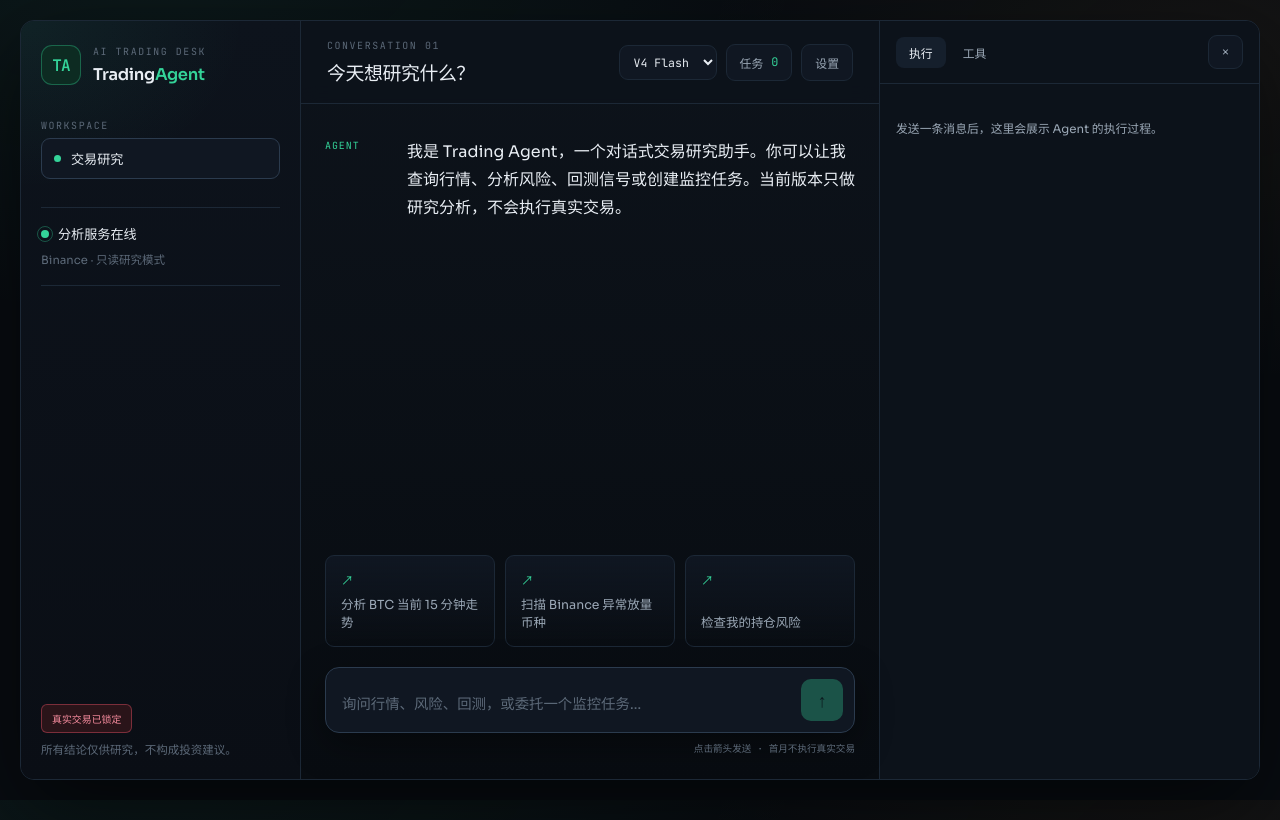
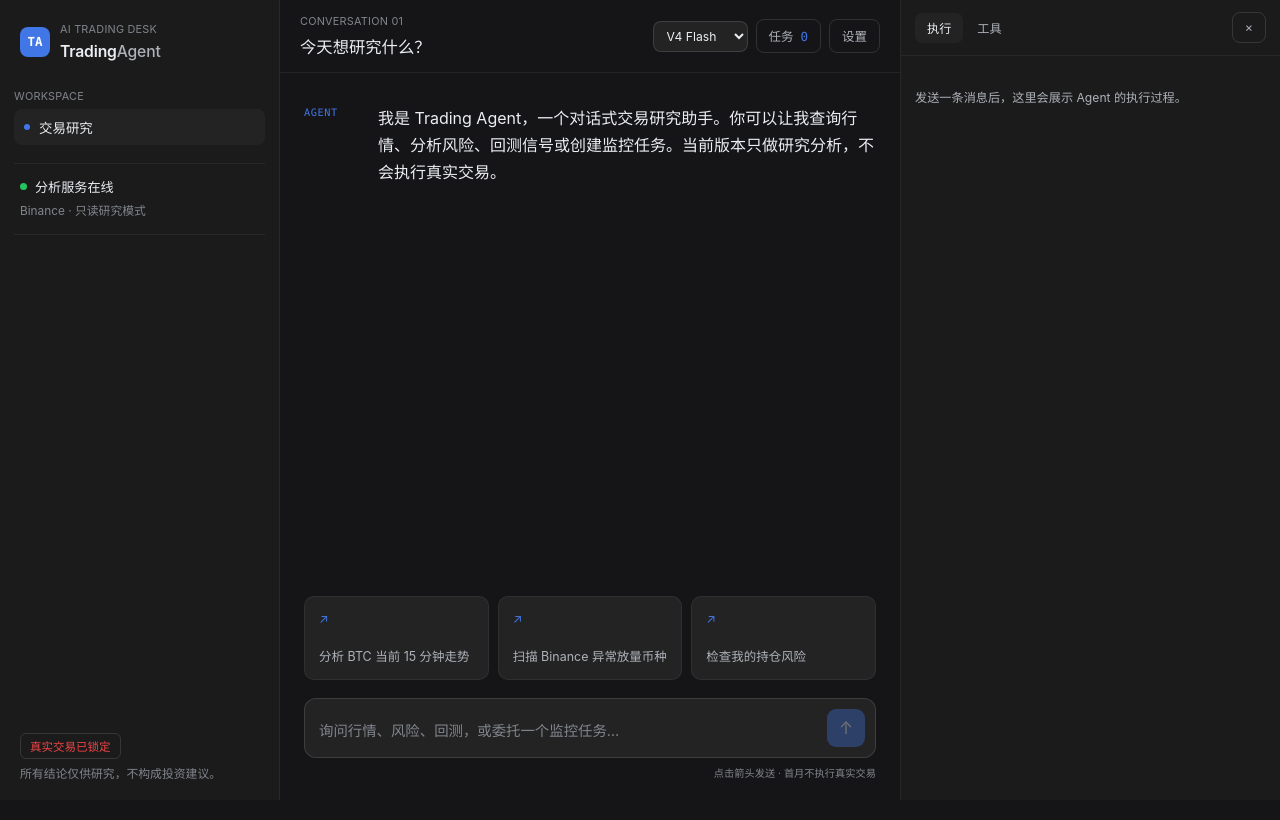
Before and after one commit to CryptoDuzey/trading-agent, a React (Vite) app in the folder apps/web/: page / in a window 1280 px wide. Built offline with nearby package versions, Linux system fonts and the light colour scheme.

Commit message:
style: align UI tokens with DeepSeek Harness dark theme
- System font stack, DeepSeek blue accent, bluish-neutral layers, hairline borders.

- Remove gradients, glow and custom webfonts.

```diff
--- a/apps/web/src/styles.css
+++ b/apps/web/src/styles.css
@@ -1,26 +1,26 @@
-@import url("https://fonts.googleapis.com/css2?family=Sora:wght@300;400;500;600;700&family=JetBrains+Mono:wght@400;500;600&display=swap");
-
 :root {
   color-scheme: dark;
-  --bg: #080c11;
-  --bg-soft: #0d131b;
-  --surface: #101722;
-  --surface-2: #151f2c;
-  --line: #1c2836;
-  --line-strong: #2b3b4e;
-  --text: #e9eef4;
-  --text-dim: #9ba8b6;
-  --text-faint: #5c6978;
-  --accent: #34d399;
-  --accent-deep: #10b981;
-  --accent-soft: #0d2b22;
-  --gold: #e2a94f;
-  --danger: #f4556d;
-  --danger-soft: #2a1419;
-  --radius: 14px;
-  --radius-sm: 9px;
-  --font-ui: "Sora", "PingFang SC", "Microsoft YaHei", sans-serif;
-  --font-mono: "JetBrains Mono", "SFMono-Regular", monospace;
+  /* DeepSeek Harness dark-theme tokens (design-platform.css) */
+  --bg-base: rgb(21, 21, 23);
+  --bg-sidebar: rgb(27, 27, 28);
+  --bg-layer-1: rgb(35, 35, 36);
+  --bg-layer-2: rgb(44, 44, 46);
+  --bg-layer-3: rgb(53, 54, 56);
+  --border-l1: rgba(255, 255, 255, 0.06);
+  --border-l2: rgba(255, 255, 255, 0.12);
+  --accent: rgb(65, 118, 230);
+  --accent-hover: rgb(86, 134, 254);
+  --text: rgb(235, 238, 242);
+  --text-dim: rgb(173, 178, 184);
+  --text-faint: rgb(129, 133, 140);
+  --up: rgb(34, 197, 94);
+  --down: rgb(239, 68, 68);
+  --font-ui: -apple-system, BlinkMacSystemFont, "Segoe UI", "PingFang SC",
+    "Hiragino Sans GB", "Microsoft YaHei", "Helvetica Neue", Helvetica, Arial,
+    sans-serif;
+  --font-mono: "SF Mono", "JetBrains Mono", "Fira Code", Consolas, Menlo,
+    "PingFang SC", "Microsoft YaHei", monospace;
+  --ease: cubic-bezier(0.4, 0, 0.2, 1);
 }
 
 * { box-sizing: border-box; }
@@ -31,17 +31,14 @@
   margin: 0;
   min-width: 320px;
   color: var(--text);
-  background:
-    radial-gradient(1200px 700px at 12% -8%, rgb(52 211 153 / 7%), transparent 55%),
-    radial-gradient(1000px 620px at 95% 8%, rgb(226 169 79 / 6%), transparent 52%),
-    var(--bg);
+  background: var(--bg-base);
   font-family: var(--font-ui);
   font-synthesis: none;
   text-rendering: optimizeLegibility;
   -webkit-font-smoothing: antialiased;
 }
 
-button, textarea, input, select { font: inherit; }
+button, textarea, input, select { font: inherit; color: inherit; }
 button { cursor: pointer; }
 button:focus-visible, textarea:focus-visible, input:focus-visible, select:focus-visible {
   outline: 2px solid var(--accent);
@@ -51,248 +48,216 @@
 .workspace {
   display: grid;
   grid-template-columns: 280px minmax(0, 1fr) 380px;
-  width: min(1560px, calc(100% - 40px));
-  height: calc(100vh - 40px);
-  margin: 20px auto;
+  height: 100vh;
   overflow: hidden;
-  border: 1px solid var(--line);
-  border-radius: var(--radius);
-  background: linear-gradient(180deg, var(--bg-soft), var(--bg));
-  box-shadow: 0 30px 90px rgb(0 0 0 / 55%);
+  background: var(--bg-base);
 }
 .workspace.details-closed { grid-template-columns: 280px minmax(0, 1fr) 0px; }
 .workspace.details-closed .details-panel { display: none; }
 
-/* ---------- 左：侧栏 ---------- */
+/* ---------- 左侧栏 ---------- */
 .sidebar {
   display: flex;
   flex-direction: column;
-  padding: 24px 20px 20px;
-  border-right: 1px solid var(--line);
-  background:
-    radial-gradient(320px 240px at 0% 0%, rgb(52 211 153 / 8%), transparent 70%),
-    linear-gradient(180deg, #0d131c, #0a0e15);
+  min-width: 0;
+  padding: 18px 14px 16px;
+  background: var(--bg-sidebar);
+  border-right: 1px solid var(--border-l1);
 }
-.brand-row { display: flex; align-items: center; gap: 12px; }
+.brand-row { display: flex; align-items: center; gap: 10px; padding: 4px 6px 14px; }
 .brand-mark {
   display: grid;
-  width: 40px;
-  height: 40px;
+  width: 30px;
+  height: 30px;
   place-items: center;
-  border: 1px solid rgb(52 211 153 / 35%);
-  border-radius: 11px;
-  color: var(--accent);
-  background: var(--accent-soft);
+  border-radius: 8px;
+  color: #fff;
+  background: var(--accent);
   font-family: var(--font-mono);
-  font-size: 1rem;
+  font-size: 0.78rem;
   font-weight: 600;
-  letter-spacing: -.05em;
 }
-.brand-name { margin: 0; font-size: 1.02rem; font-weight: 600; letter-spacing: -.02em; }
-.brand-name em { color: var(--accent); font-style: normal; }
+.brand-name { margin: 0; font-size: 0.98rem; font-weight: 600; letter-spacing: -0.01em; }
+.brand-name em { color: var(--text-dim); font-style: normal; font-weight: 500; }
 
 .overline {
   margin: 0 0 6px;
   color: var(--text-faint);
-  font-family: var(--font-mono);
-  font-size: .62rem;
-  letter-spacing: .16em;
-  text-transform: uppercase;
+  font-size: 0.68rem;
+  letter-spacing: 0.02em;
 }
 
-.workspace-list { margin-top: 34px; }
+.workspace-list { margin-top: 14px; }
 .workspace-item {
   display: flex;
   align-items: center;
-  gap: 10px;
+  gap: 9px;
   width: 100%;
-  padding: 10px 12px;
-  border: 1px solid transparent;
-  border-radius: 9px;
+  padding: 8px 10px;
+  border: 0;
+  border-radius: 8px;
   color: var(--text-dim);
   background: transparent;
   text-align: left;
-  font-size: .82rem;
-  transition: background .18s, color .18s, border-color .18s;
+  font-size: 0.84rem;
+  transition: background 0.15s var(--ease), color 0.15s var(--ease);
 }
-.workspace-item.active { border-color: var(--line-strong); color: var(--text); background: var(--surface); }
-.workspace-item:hover { color: var(--text); }
-.ws-dot { width: 7px; height: 7px; border-radius: 50%; background: var(--accent); }
+.workspace-item:hover { color: var(--text); background: var(--bg-layer-1); }
+.workspace-item.active { color: var(--text); background: var(--bg-layer-1); }
+.ws-dot { width: 6px; height: 6px; border-radius: 50%; background: var(--accent); }
 
-.market-status {
-  margin-top: 28px;
-  padding: 16px 0;
-  border-top: 1px solid var(--line);
-  border-bottom: 1px solid var(--line);
-}
-.status-heading { display: flex; align-items: center; gap: 9px; font-size: .82rem; font-weight: 500; }
-.market-status p, .sidebar footer p {
-  margin: 8px 0 0;
-  color: var(--text-faint);
-  font-size: .72rem;
-  line-height: 1.6;
-}
-.live-dot { position: relative; width: 8px; height: 8px; border-radius: 50%; background: var(--accent); }
-.live-dot::after {
-  content: "";
-  position: absolute;
-  inset: -4px;
-  border-radius: 50%;
-  border: 1px solid rgb(52 211 153 / 50%);
-  animation: ping 1.8s cubic-bezier(0, 0, 0.2, 1) infinite;
-}
-.sidebar footer { margin-top: auto; }
+.market-status { margin-top: 18px; padding: 13px 6px; border-top: 1px solid var(--border-l1); border-bottom: 1px solid var(--border-l1); }
+.status-heading { display: flex; align-items: center; gap: 8px; font-size: 0.82rem; }
+.live-dot { width: 7px; height: 7px; border-radius: 50%; background: var(--up); }
+.market-status p, .sidebar footer p { margin: 6px 0 0; color: var(--text-faint); font-size: 0.74rem; line-height: 1.6; }
+
+.sidebar footer { margin-top: auto; padding: 0 6px; }
 .safety-badge {
   display: inline-block;
-  padding: 6px 10px;
-  border: 1px solid rgb(244 85 109 / 40%);
+  padding: 4px 9px;
+  border: 1px solid var(--border-l2);
   border-radius: 6px;
-  color: #f58b9d;
-  background: var(--danger-soft);
-  font-family: var(--font-mono);
-  font-size: .62rem;
+  color: var(--down);
+  font-size: 0.72rem;
 }
 
-/* ---------- 中：对话区 ---------- */
+/* ---------- 中：对话 ---------- */
 .chat-panel { position: relative; display: flex; min-width: 0; flex-direction: column; min-height: 0; }
 .chat-header {
   display: flex;
   justify-content: space-between;
   align-items: center;
-  padding: 18px 26px;
-  border-bottom: 1px solid var(--line);
-  background: rgb(13 19 27 / 72%);
-  backdrop-filter: blur(10px);
+  padding: 14px 20px;
+  border-bottom: 1px solid var(--border-l1);
+  background: var(--bg-base);
 }
-.chat-header h2 { margin: 0; font-size: 1.18rem; font-weight: 500; letter-spacing: -.02em; }
-.header-actions { display: flex; align-items: center; gap: 9px; }
+.chat-header h2 { margin: 0; font-size: 1.02rem; font-weight: 600; }
+.header-actions { display: flex; align-items: center; gap: 8px; }
+
 .model-select {
-  padding: 8px 10px;
-  border: 1px solid var(--line);
-  border-radius: 9px;
-  color: var(--text);
-  background: var(--surface);
-  font-family: var(--font-mono);
-  font-size: .72rem;
+  padding: 6px 9px;
+  border: 1px solid var(--border-l2);
+  border-radius: 8px;
+  background: var(--bg-layer-1);
+  font-size: 0.76rem;
 }
+.model-select:hover { border-color: rgba(255, 255, 255, 0.2); }
+
 .icon-button {
   display: inline-flex;
   align-items: center;
-  gap: 8px;
-  padding: 9px 13px;
-  border: 1px solid var(--line);
-  border-radius: 9px;
+  gap: 7px;
+  padding: 7px 12px;
+  border: 1px solid var(--border-l2);
+  border-radius: 8px;
   color: var(--text-dim);
-  background: var(--surface);
-  font-size: .74rem;
-  transition: border-color .18s, color .18s;
+  background: transparent;
+  font-size: 0.78rem;
+  transition: background 0.15s var(--ease), color 0.15s var(--ease), border-color 0.15s var(--ease);
 }
-.icon-button:hover { border-color: var(--line-strong); color: var(--text); }
+.icon-button:hover { color: var(--text); background: var(--bg-layer-1); border-color: rgba(255, 255, 255, 0.2); }
 .icon-button span { color: var(--accent); font-family: var(--font-mono); }
 
 .overlay-panel {
   position: absolute;
   z-index: 20;
-  top: 68px;
-  right: 18px;
-  width: min(380px, calc(100% - 36px));
-  max-height: calc(100% - 90px);
+  top: 56px;
+  right: 14px;
+  width: min(380px, calc(100% - 28px));
+  max-height: calc(100% - 70px);
   overflow: auto;
-  padding: 18px;
-  border: 1px solid var(--line-strong);
-  border-radius: var(--radius);
-  background: #0f1620;
-  box-shadow: 0 24px 70px rgb(0 0 0 / 55%);
+  padding: 16px;
+  border: 1px solid var(--border-l2);
+  border-radius: 12px;
+  background: var(--bg-layer-2);
+  box-shadow: 0 16px 48px rgb(0 0 0 / 45%);
 }
 .overlay-panel > header { display: flex; align-items: flex-start; justify-content: space-between; }
-.overlay-panel h3 { margin: 0; font-size: 1rem; font-weight: 600; }
+.overlay-panel h3 { margin: 0; font-size: 0.95rem; font-weight: 600; }
 .overlay-panel > header button {
-  width: 28px;
-  height: 28px;
-  border: 1px solid var(--line);
-  border-radius: 8px;
+  width: 26px;
+  height: 26px;
+  border: 0;
+  border-radius: 6px;
   color: var(--text-dim);
   background: transparent;
-  font-size: 1.05rem;
+  font-size: 1rem;
   line-height: 1;
 }
-.task-list { display: grid; gap: 9px; margin-top: 15px; }
-.task-card { padding: 13px; border: 1px solid var(--line); border-radius: var(--radius-sm); background: var(--surface); }
-.task-card-heading { display: flex; align-items: center; justify-content: space-between; gap: 12px; }
-.task-card-heading strong { font-family: var(--font-mono); font-size: .86rem; }
-.task-card p { margin: 8px 0 3px; font-size: .78rem; color: var(--text-dim); }
-.task-card small { color: var(--text-faint); font-family: var(--font-mono); font-size: .6rem; }
+.overlay-panel > header button:hover { color: var(--text); background: var(--bg-layer-3); }
+
+.task-list { display: grid; gap: 8px; margin-top: 14px; }
+.task-card { padding: 12px; border: 1px solid var(--border-l1); border-radius: 9px; background: var(--bg-layer-1); }
+.task-card-heading { display: flex; align-items: center; justify-content: space-between; gap: 10px; }
+.task-card-heading strong { font-family: var(--font-mono); font-size: 0.84rem; }
+.task-card p { margin: 7px 0 3px; font-size: 0.78rem; color: var(--text-dim); }
+.task-card small { color: var(--text-faint); font-family: var(--font-mono); font-size: 0.64rem; }
 .task-card > button {
   display: block;
-  margin-top: 10px;
-  padding: 5px 11px;
-  border: 1px solid var(--line-strong);
-  border-radius: 7px;
+  margin-top: 9px;
+  padding: 5px 10px;
+  border: 1px solid var(--border-l2);
+  border-radius: 6px;
   color: var(--text-dim);
   background: transparent;
-  font-size: .66rem;
+  font-size: 0.7rem;
 }
-.task-status { padding: 3px 7px; border-radius: 5px; font-family: var(--font-mono); font-size: .58rem; }
-.task-status.active { color: #7ee2b8; background: #0d2b22; }
-.task-status.paused { color: #e6c98a; background: #2a2212; }
-.task-status.completed { color: #f0a4b0; background: #2a1419; }
-.task-status.failed { color: #f58b9d; background: #2a1419; }
-.task-empty, .task-error { margin: 20px 0 5px; color: var(--text-dim); font-size: .74rem; line-height: 1.6; }
-.task-error { color: #f58b9d; }
+.task-card > button:hover { color: var(--text); background: var(--bg-layer-2); }
+.task-status { padding: 2px 7px; border-radius: 5px; font-size: 0.66rem; }
+.task-status.active { color: var(--up); background: rgba(34, 197, 94, 0.12); }
+.task-status.paused { color: #e2a94f; background: rgba(226, 169, 79, 0.12); }
+.task-status.completed { color: var(--text-dim); background: var(--bg-layer-2); }
+.task-status.failed { color: var(--down); background: rgba(239, 68, 68, 0.12); }
+.task-empty, .task-error { margin: 18px 0 5px; color: var(--text-dim); font-size: 0.76rem; line-height: 1.6; }
+.task-error { color: var(--down); }
 
-.field { margin-bottom: 15px; }
-.field label { display: block; margin-bottom: 7px; color: var(--text-dim); font-size: .7rem; }
+.field { margin-bottom: 14px; }
+.field label { display: block; margin-bottom: 6px; color: var(--text-dim); font-size: 0.72rem; }
 .field input, .field select {
   width: 100%;
-  padding: 10px 12px;
-  border: 1px solid var(--line);
+  padding: 9px 11px;
+  border: 1px solid var(--border-l2);
   border-radius: 8px;
-  color: var(--text);
-  background: var(--surface);
-  font-size: .78rem;
+  background: var(--bg-layer-1);
+  font-size: 0.8rem;
 }
 .field input::placeholder { color: var(--text-faint); }
-.field-hint { margin: 6px 0 0; color: var(--text-faint); font-size: .66rem; line-height: 1.5; }
+.field-hint { margin: 5px 0 0; color: var(--text-faint); font-size: 0.68rem; line-height: 1.5; }
 .primary-button {
   width: 100%;
-  padding: 11px;
+  padding: 10px;
   border: 0;
-  border-radius: 9px;
-  color: #04231a;
+  border-radius: 8px;
+  color: #fff;
   background: var(--accent);
-  font-weight: 600;
-  font-size: .78rem;
-  transition: background .18s;
+  font-weight: 500;
+  font-size: 0.8rem;
+  transition: background 0.15s var(--ease);
 }
-.primary-button:hover { background: var(--accent-deep); }
-.settings-note { margin: 14px 0 0; color: var(--text-faint); font-size: .66rem; line-height: 1.6; }
+.primary-button:hover { background: var(--accent-hover); }
+.settings-note { margin: 13px 0 0; color: var(--text-faint); font-size: 0.68rem; line-height: 1.6; }
 
 /* ---------- 消息流 ---------- */
 .message-list {
   flex: 1;
-  width: min(760px, calc(100% - 48px));
+  width: min(720px, calc(100% - 48px));
   margin: 0 auto;
-  padding: 30px 0 20px;
+  padding: 28px 0 18px;
   overflow-y: auto;
 }
-.message { display: grid; grid-template-columns: 66px minmax(0, 1fr); gap: 16px; margin-bottom: 24px; animation: rise .3s ease both; }
-.message-role {
-  padding-top: 5px;
-  color: var(--accent);
-  font-family: var(--font-mono);
-  font-size: .62rem;
-  letter-spacing: .1em;
-}
+.message { display: grid; grid-template-columns: 60px minmax(0, 1fr); gap: 14px; margin-bottom: 22px; animation: rise 0.25s var(--ease) both; }
+.message-role { padding-top: 5px; color: var(--text-faint); font-family: var(--font-mono); font-size: 0.64rem; letter-spacing: 0.06em; }
 .message.user .message-role { color: var(--text-faint); }
-.message-content { max-width: 620px; line-height: 1.75; white-space: pre-wrap; }
+.message.assistant .message-role { color: var(--accent); }
+.message-content { max-width: 600px; line-height: 1.7; white-space: pre-wrap; }
 .message-body { min-width: 0; }
 .message.user .message-content {
   width: fit-content;
   max-width: 90%;
-  padding: 11px 15px;
-  border: 1px solid var(--line);
-  border-radius: 4px 12px 12px 12px;
-  background: var(--surface);
+  padding: 10px 14px;
+  border: 1px solid var(--border-l1);
+  border-radius: 12px;
+  background: var(--bg-layer-1);
 }
 .message.assistant .message-content { padding-top: 4px; }
 .typing { color: var(--text-dim); animation: pulse 1.1s ease-in-out infinite; }
@@ -301,70 +266,68 @@
 .starter-grid {
   display: grid;
   grid-template-columns: repeat(3, 1fr);
-  gap: 10px;
-  width: min(760px, calc(100% - 48px));
-  margin: 0 auto 20px;
+  gap: 9px;
+  width: min(720px, calc(100% - 48px));
+  margin: 0 auto 18px;
 }
 .starter-grid button {
   display: flex;
-  min-height: 92px;
-  padding: 15px;
+  min-height: 84px;
+  padding: 14px;
   flex-direction: column;
   justify-content: space-between;
   align-items: flex-start;
-  border: 1px solid var(--line);
-  border-radius: var(--radius-sm);
+  border: 1px solid var(--border-l1);
+  border-radius: 10px;
   color: var(--text-dim);
-  background: linear-gradient(180deg, var(--surface), transparent);
+  background: var(--bg-layer-1);
   text-align: left;
-  font-size: .78rem;
-  transition: border-color .2s, transform .2s, color .2s;
+  font-size: 0.78rem;
+  transition: border-color 0.15s var(--ease), color 0.15s var(--ease);
 }
-.starter-grid button:hover { border-color: rgb(52 211 153 / 45%); color: var(--text); transform: translateY(-2px); }
-.starter-grid button span { color: var(--accent); font-family: var(--font-mono); }
+.starter-grid button:hover { border-color: rgba(255, 255, 255, 0.2); color: var(--text); }
+.starter-grid button span { color: var(--accent); }
 
 /* ---------- 输入框 ---------- */
-.composer-wrap { width: min(760px, calc(100% - 48px)); margin: 0 auto; padding-bottom: 24px; }
+.composer-wrap { width: min(720px, calc(100% - 48px)); margin: 0 auto; padding-bottom: 20px; }
 .composer {
   display: flex;
-  gap: 12px;
+  gap: 10px;
   align-items: flex-end;
-  padding: 11px 11px 11px 16px;
-  border: 1px solid var(--line-strong);
-  border-radius: var(--radius);
-  background: var(--surface);
-  box-shadow: 0 12px 36px rgb(0 0 0 / 38%);
-  transition: border-color .18s;
+  padding: 10px 10px 10px 14px;
+  border: 1px solid var(--border-l2);
+  border-radius: 12px;
+  background: var(--bg-layer-1);
+  transition: border-color 0.15s var(--ease);
 }
-.composer:focus-within { border-color: rgb(52 211 153 / 55%); }
+.composer:focus-within { border-color: var(--accent); }
 .composer textarea {
   flex: 1;
   min-width: 0;
-  min-height: 36px;
-  max-height: 132px;
-  padding: 7px 0;
+  min-height: 34px;
+  max-height: 126px;
+  padding: 6px 0;
   resize: none;
   border: 0;
   outline: 0;
-  color: var(--text);
   background: transparent;
-  font-size: .9rem;
+  font-size: 0.9rem;
 }
 .composer textarea::placeholder { color: var(--text-faint); }
 .send-button {
-  width: 42px;
-  height: 42px;
+  width: 38px;
+  height: 38px;
   border: 0;
-  border-radius: 10px;
-  color: #04231a;
+  border-radius: 9px;
+  color: #fff;
   background: var(--accent);
-  font-size: 1.15rem;
-  transition: background .18s, transform .18s, opacity .18s;
+  font-size: 1.05rem;
+  transition: background 0.15s var(--ease), opacity 0.15s var(--ease);
 }
-.send-button:hover:not(:disabled) { background: var(--accent-deep); transform: translateY(-1px); }
-.send-button:disabled { cursor: not-allowed; opacity: .32; }
-.composer-hint { margin: 8px 0 0; color: var(--text-faint); font-family: var(--font-mono); font-size: .6rem; text-align: right; }
-.error-message { margin: 0 0 10px; color: #f58b9d; font-size: .76rem; }
+.send-button:hover:not(:disabled) { background: var(--accent-hover); }
+.send-button:disabled { cursor: not-allowed; opacity: 0.35; }
+.composer-hint { margin: 7px 0 0; color: var(--text-faint); font-size: 0.64rem; text-align: right; }
+.error-message { margin: 0 0 8px; color: var(--down); font-size: 0.76rem; }
 .sr-only { position: absolute; width: 1px; height: 1px; overflow: hidden; clip: rect(0, 0, 0, 0); }
 
 /* ---------- 右：详情栏 ---------- */
@@ -372,79 +335,73 @@
   display: flex;
   flex-direction: column;
   min-width: 0;
-  border-left: 1px solid var(--line);
-  background: #0c121a;
+  background: var(--bg-sidebar);
+  border-left: 1px solid var(--border-l1);
 }
 .details-header {
   display: flex;
   align-items: center;
   justify-content: space-between;
-  padding: 14px 16px;
-  border-bottom: 1px solid var(--line);
+  padding: 12px 14px;
+  border-bottom: 1px solid var(--border-l1);
 }
-.details-tabs { display: flex; gap: 4px; }
+.details-tabs { display: flex; gap: 2px; }
 .details-tabs button {
-  padding: 7px 13px;
+  padding: 6px 12px;
   border: 0;
-  border-radius: 8px;
+  border-radius: 7px;
   color: var(--text-dim);
   background: transparent;
-  font-size: .74rem;
+  font-size: 0.76rem;
 }
-.details-tabs button.active { color: var(--text); background: var(--surface-2); }
-.trajectory, .tools-catalogue { flex: 1; overflow-y: auto; padding: 16px; }
-.trajectory-list {
-  margin: 0;
-  padding: 0;
-  list-style: none;
-}
+.details-tabs button.active { color: var(--text); background: var(--bg-layer-1); }
+.trajectory, .tools-catalogue { flex: 1; overflow-y: auto; padding: 14px; }
+.trajectory-list { margin: 0; padding: 0; list-style: none; }
 .trajectory-list li {
   display: flex;
   flex-wrap: wrap;
   justify-content: space-between;
-  gap: 10px;
+  gap: 8px;
   padding: 9px 11px;
-  border-left: 2px solid var(--line-strong);
+  border-left: 2px solid var(--border-l2);
   border-radius: 0 6px 6px 0;
-  background: rgb(255 255 255 / 2%);
 }
 .trajectory-list li + li { margin-top: 5px; }
-.trajectory-list li span { color: var(--text-dim); font-size: .74rem; }
-.trajectory-list small { color: var(--text-faint); font-family: var(--font-mono); font-size: .6rem; }
+.trajectory-list li span { color: var(--text-dim); font-size: 0.76rem; }
+.trajectory-list small { color: var(--text-faint); font-family: var(--font-mono); font-size: 0.62rem; }
 .trace-evidence {
   flex-basis: 100%;
   margin: 3px 0 0;
   padding: 0;
   list-style: none;
   color: var(--text-faint);
-  font-size: .66rem;
+  font-size: 0.68rem;
   line-height: 1.55;
 }
 .trace-evidence li::before { content: "— "; color: var(--accent); }
 .tools-list { margin: 0; padding: 0; list-style: none; }
-.tools-list li { padding: 10px 12px; border: 1px solid var(--line); border-radius: 8px; background: var(--surface); }
+.tools-list li { padding: 10px 12px; border: 1px solid var(--border-l1); border-radius: 8px; background: var(--bg-layer-1); }
 .tools-list li + li { margin-top: 7px; }
-.tools-list strong { display: block; color: var(--accent); font-family: var(--font-mono); font-size: .72rem; font-weight: 500; }
-.tools-list span { display: block; margin-top: 4px; color: var(--text-dim); font-size: .68rem; line-height: 1.5; }
+.tools-list strong { display: block; color: var(--accent); font-family: var(--font-mono); font-size: 0.74rem; font-weight: 500; }
+.tools-list span { display: block; margin-top: 4px; color: var(--text-dim); font-size: 0.7rem; line-height: 1.5; }
 
-@keyframes pulse { 50% { opacity: .42; } }
-@keyframes ping { 0% { transform: scale(1); opacity: .7; } 80%, 100% { transform: scale(2.2); opacity: 0; } }
-@keyframes rise { from { opacity: 0; transform: translateY(6px); } to { opacity: 1; transform: none; } }
+@keyframes pulse { 50% { opacity: 0.42; } }
+@keyframes rise { from { opacity: 0; transform: translateY(4px); } to { opacity: 1; transform: none; } }
 
 /* ---------- 响应式 ---------- */
 @media (max-width: 980px) {
-  .workspace, .workspace.details-closed { grid-template-columns: 240px minmax(0, 1fr); }
+  .workspace, .workspace.details-closed { grid-template-columns: 220px minmax(0, 1fr); }
   .details-panel { position: fixed; z-index: 30; inset: 0 0 0 auto; width: min(380px, 90vw); }
   .workspace.details-closed .details-panel { display: flex; }
 }
 @media (max-width: 760px) {
-  .workspace, .workspace.details-closed { display: block; width: 100%; height: 100vh; margin: 0; border: 0; border-radius: 0; }
+  .workspace, .workspace.details-closed { display: block; }
   .sidebar { display: none; }
-  .chat-header { padding: 14px 14px; }
-  .chat-header h2 { font-size: 1rem; }
+  .chat-header { padding: 12px 14px; }
+  .chat-header h2 { font-size: 0.95rem; }
   .model-select { display: none; }
   .message-list, .starter-grid, .composer-wrap { width: calc(100% - 28px); }
-  .message { grid-template-columns: 46px minmax(0, 1fr); gap: 8px; }
+  .message { grid-template-columns: 44px minmax(0, 1fr); gap: 8px; }
   .starter-grid { grid-template-columns: 1fr; }
-  .starter-grid button { min-height: 60px; }
+  .starter-grid button { min-height: 58px; }
 }
```
